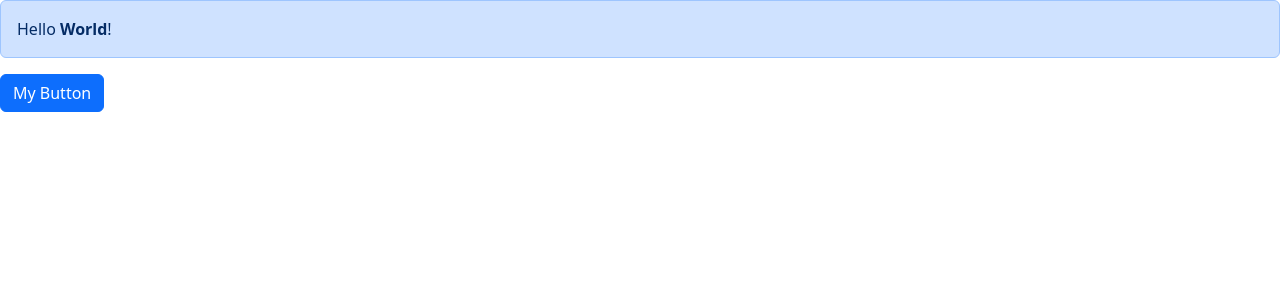
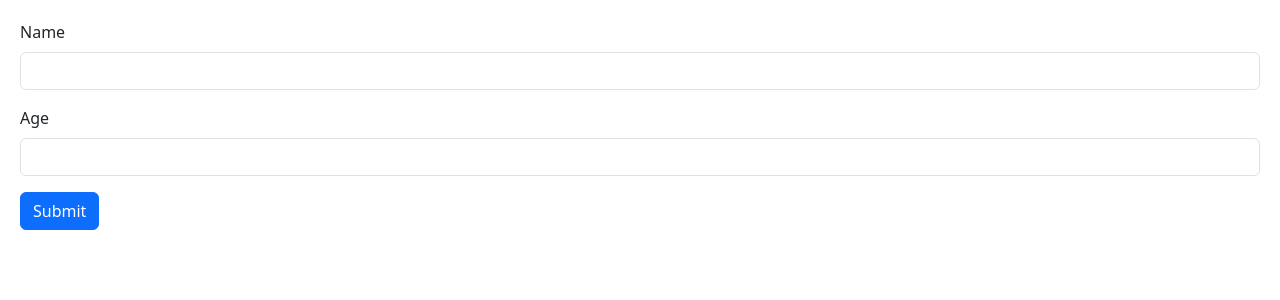
Before and after one commit to pxmdk/react-beginner, a React (Vite) app: page / in a window 1280 px wide. Shown: the top 300 px of the page. Built offline with nearby package versions, Linux system fonts and the light colour scheme.

Commit message:
Completed some more Tasks

```diff
--- a/src/App.tsx
+++ b/src/App.tsx
@@ -1,14 +1,10 @@
-import Alert from "./components/alert";
-import Button from "./components/button";
-function app() {
+import Form from "./components/Form";
+const App = () => {
   return (
     <div>
-      <Alert>
-        Hello <strong>World</strong>
-      </Alert>
-      <Button onClick={() => console.log("Clicked")}>My Button</Button>
+      <Form></Form>
     </div>
   );
-}
+};
 
-export default app;
+export default App;
--- a/src/components/Alert.tsx
+++ b/src/components/Alert.tsx
@@ -1,11 +1,40 @@
-import { ReactNode } from "react";
+import { ReactNode, useEffect, useState } from "react";
 
 interface Props {
   children: ReactNode;
+  onClose: () => void;
 }
 
-const alert = ({ children }: Props) => {
-  return <div className="alert alert-primary">{children}!</div>;
+const Alert = ({ children, onClose }: Props) => {
+  const [visible, setVisible] = useState(false);
+
+  useEffect(() => {
+    // Add the `show` class to trigger fade-in after the component is mounted
+    const timer = setTimeout(() => setVisible(true), 10); // Short delay to trigger CSS animation
+    return () => clearTimeout(timer);
+  }, []);
+
+  const handleClose = () => {
+    setVisible(false); // Trigger fade-out
+    // Wait for fade-out animation to complete before calling onClose
+    setTimeout(onClose, 300); // Matches Bootstrap's fade animation duration
+  };
+
+  return (
+    <div
+      className={`alert alert-primary alert-dismissible fade ${
+        visible ? "show" : ""
+      }`}
+      role="alert"
+    >
+      {children}
+      <button
+        type="button"
+        className="btn-close"
+        onClick={handleClose}
+      ></button>
+    </div>
+  );
 };
 
-export default alert;
+export default Alert;
--- /dev/null
+++ b/src/components/Form.tsx
@@ -0,0 +1,34 @@
+import { FormEvent, useRef } from "react";
+
+const Form = () => {
+  const nameRef = useRef<HTMLInputElement>(null);
+  const ageRef = useRef<HTMLInputElement>(null);
+  const person = { name: "", age: 0 };
+  const handleSubmit = (event: FormEvent) => {
+    event.preventDefault();
+    if (nameRef.current !== null) person.name = nameRef.current.value;
+    if (ageRef.current !== null) person.age = parseInt(ageRef.current.value);
+    console.log(person);
+  };
+  return (
+    <form onSubmit={handleSubmit}>
+      <div className="mb-3">
+        <label htmlFor="name" className="form-label">
+          Name
+        </label>
+        <input ref={nameRef} id="name" type="text" className="form-control" />
+      </div>
+      <div className="mb-3">
+        <label htmlFor="age" className="form-label">
+          Age
+        </label>
+        <input ref={ageRef} id="age" type="number" className="form-control" />
+      </div>
+      <button className="btn btn-primary" type="submit">
+        Submit
+      </button>
+    </form>
+  );
+};
+
+export default Form;
--- a/src/components/button.tsx
+++ b/src/components/button.tsx
@@ -3,7 +3,8 @@ interface Props {
   color?: string;
   onClick: () => void;
 }
-const button = ({ children, onClick, color = "primary" }: Props) => {
+
+const Button = ({ children, onClick, color = "primary" }: Props) => {
   return (
     <button className={"btn btn-" + color} onClick={onClick}>
       {children}
@@ -11,4 +12,4 @@ const button = ({ children, onClick, color = "primary" }: Props) => {
   );
 };
 
-export default button;
+export default Button;
--- /dev/null
+++ b/src/index.css
@@ -0,0 +1,3 @@
+body {
+  padding: 20px;
+}
```
Also changed, not shown: src/main.tsx (+6 -5 lines), src/tjek.tsx (added, +18 -0 lines).
